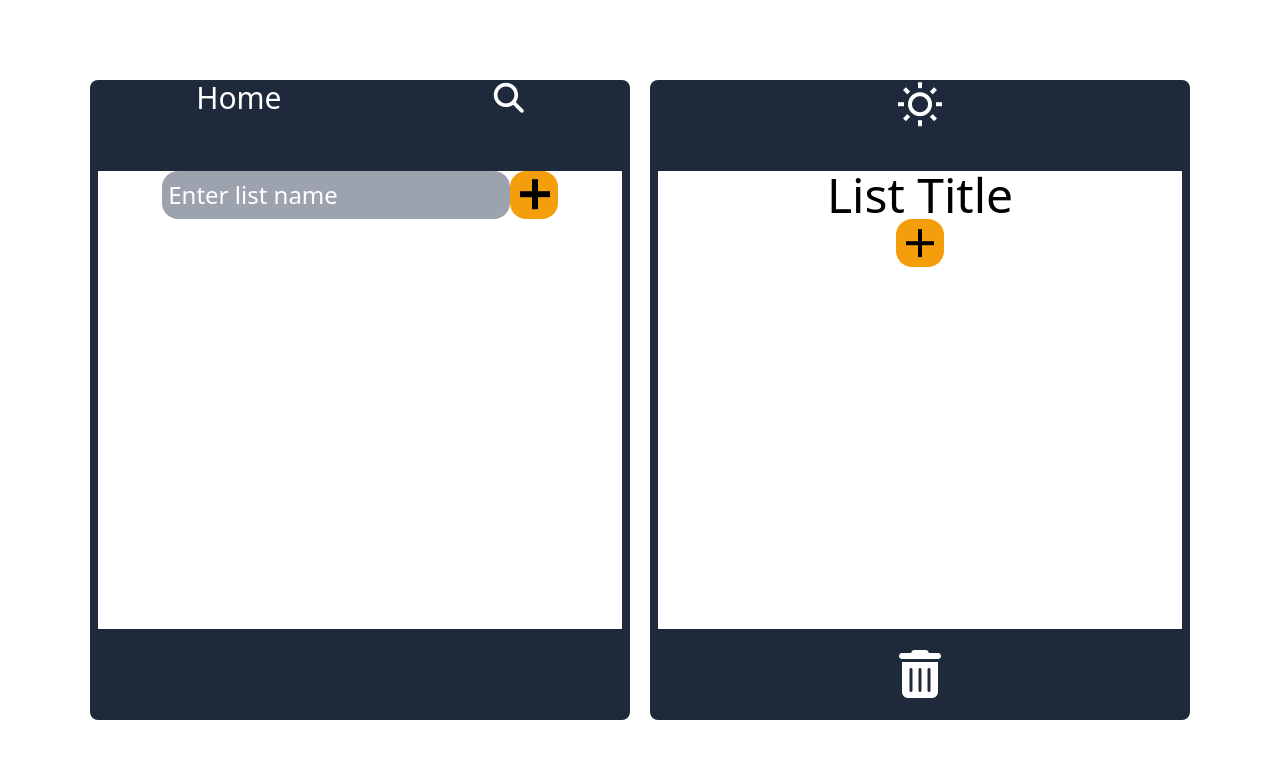
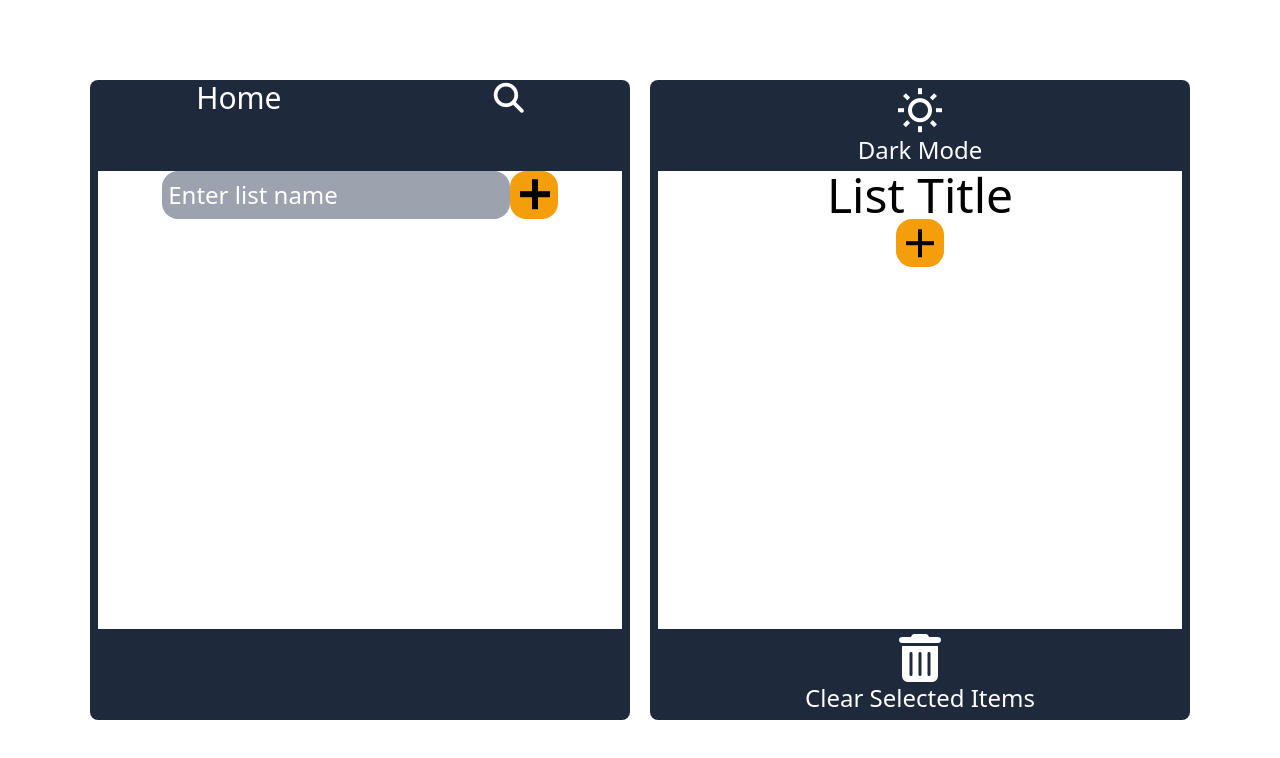
Before and after one commit to BryceColton/TodoListApp, a website: page index.html in a window 1280 px wide. Drawn offline with nearby package versions, Linux system fonts and the light colour scheme.

Commit message:
10/13/2023 Final Commit of Project Turning in

```diff
--- a/index.html
+++ b/index.html
@@ -33,9 +33,10 @@
     </div>
     <div class="display todo-app">
 
-      <nav class=" bg-slate-800 h-24 w-full flex justify-around rounded-t-lg text-white dark:bg-white dark:text-black">
-        <div class="darkMode" id="moon">
+      <nav class=" bg-slate-800 h-24 w-full flex flex-col justify-center items-center rounded-t-lg text-white dark:bg-white dark:text-black">
+        <div class="darkMode flex flex-col items-center justify-center" id="moon">
           <i  class="ri-sun-line text-5xl"></i>
+          <span class="text-2xl">Dark Mode</span>
         </div>
       </nav>
       <div class="display3 border-x-8 border-slate-800 dark:border-white overflow-scroll">
@@ -52,8 +53,9 @@
 
           </div>
         </div>
-        <div id="trashDiv" class=" text-5xl bg-slate-800 h-24 w-full flex items-center justify-around rounded-b-lg text-white dark:bg-white dark:text-black">
+        <div id="trashDiv" class=" text-5xl bg-slate-800 h-24 w-full flex flex-col items-center justify-center rounded-b-lg text-white dark:bg-white dark:text-black">
           <i id="trash" class="fa-solid fa-trash-can text-5xl"></i>
+          <span class="text-2xl">Clear Selected Items</span>
         </div>
       </div>
 
--- a/list.js
+++ b/list.js
@@ -203,7 +203,7 @@ function updateLists() {
   moon.addEventListener("click", toggleDarkMode);
 
 
-
+// function plus to create a new input for adding a list
   const plus = document.getElementById("plus");
   plus.addEventListener("click", () => {
     // Create a new input field with the id "new-item-text"
```
Also changed, not shown: output.css.
